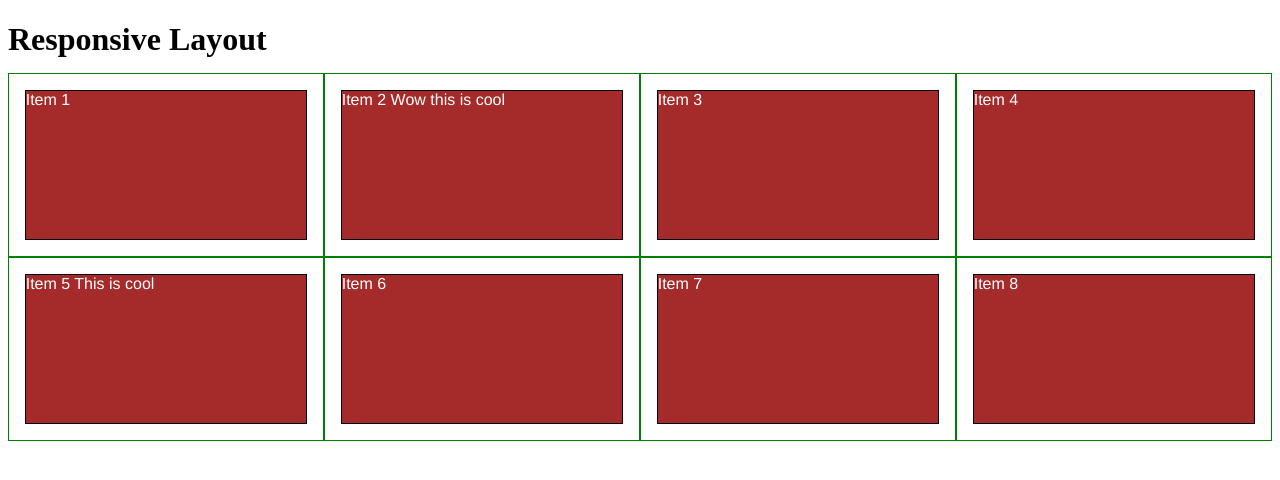
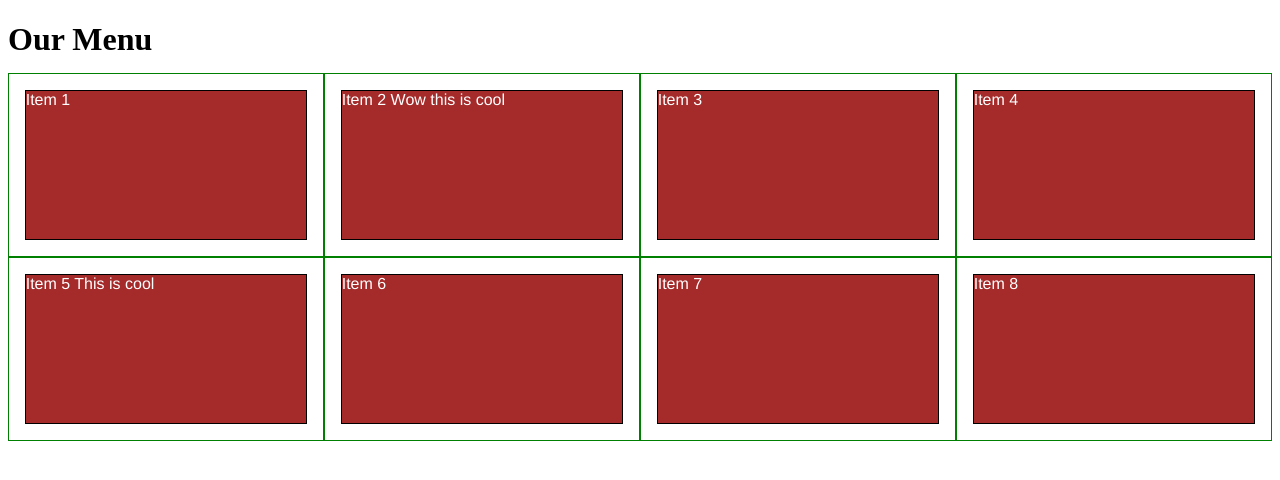
Before and after one commit to eileenmichelle/module2_solution, a plain HTML site: page index.html in a window 1280 px wide. Drawn offline with Linux system fonts and the light colour scheme.

Commit message:
Update index.html

```diff
--- a/index.html
+++ b/index.html
@@ -121,7 +121,7 @@
 </style>
 </head>
 <body>
-<h1>Responsive Layout</h1>
+<h1>Our Menu</h1>
 
 <div class="row">
   <div class="col-lg-3 col-md-6"><p>Item 1</p></div>
```
